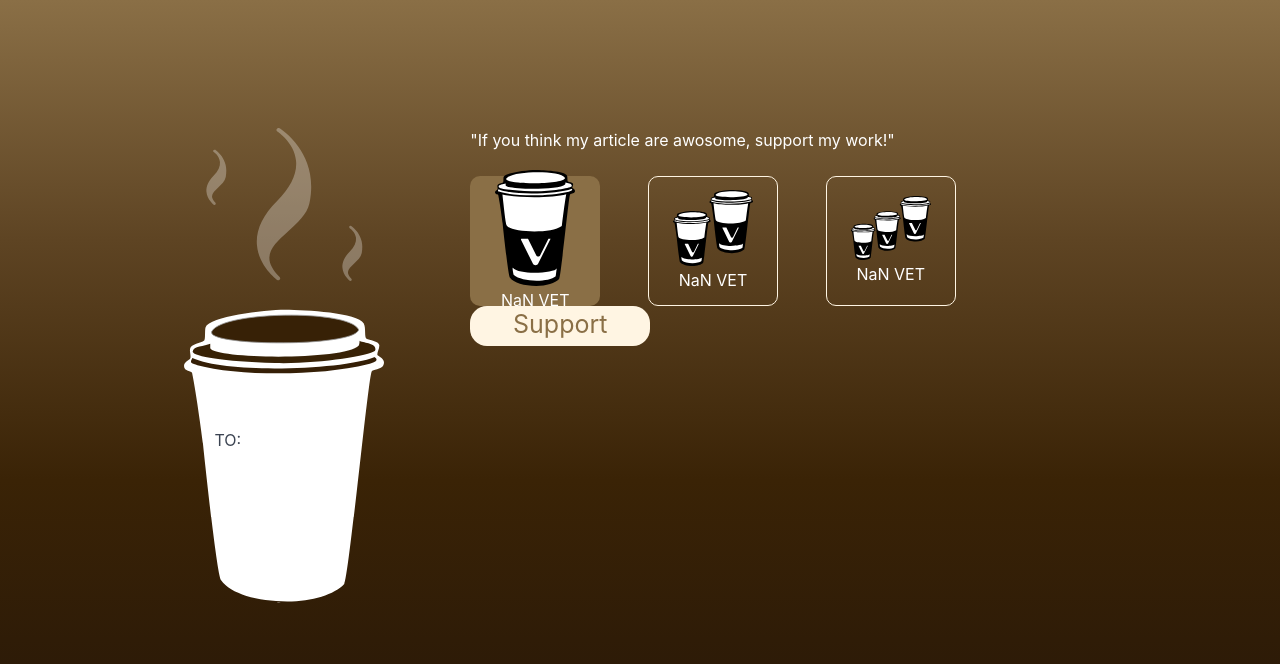
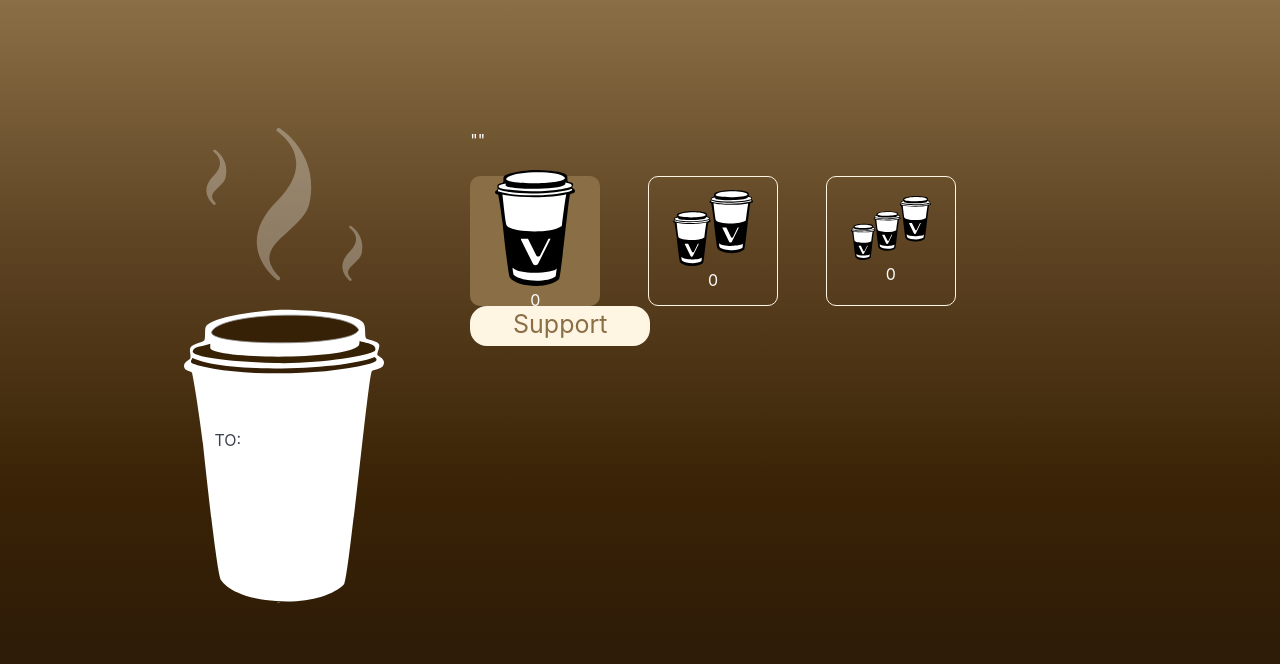
Before and after one commit to vechain/buy-me-a-coffee, a Vue app: page /#/backer in a window 1280 px wide. Shown: the top 664 px of the page. Built offline with nearby package versions, Linux system fonts and the light colour scheme.

Commit message:
add query param checking

```diff
--- a/package.json
+++ b/package.json
@@ -20,6 +20,7 @@
     "@vue/cli-plugin-pwa": "^3.4.0",
     "@vue/cli-plugin-typescript": "^3.4.0",
     "@vue/cli-service": "^3.4.0",
+    "bignumber.js": "^8.1.1",
     "node-sass": "^4.11.0",
     "sass-loader": "^7.1.0",
     "typescript": "^3.0.0",
--- /dev/null
+++ b/src/utils.ts
@@ -0,0 +1,9 @@
+export const ensure = (condition: boolean, msg = 'validate failed') => {
+    if (!condition) {
+        throw new Error(msg)
+    }
+}
+
+export const isAddress = function(val: string) {
+    return /^0x[0-9a-fA-F]{40}$/i.test(val)
+}
--- a/src/views/Backer.vue
+++ b/src/views/Backer.vue
@@ -12,7 +12,7 @@
                     <div class="column col-8">
                         <div class="columns">
                             <div class="column col-12">
-                                <p class="text-light">"If you think my article are awosome, support my work!"</p>
+                                <p class="text-light">"{{message}}"</p>
                             </div>
                             <div class="column col-12 coffee-options">
                                 <div class="columns">
@@ -20,7 +20,7 @@
                                         <div class="coffee-box" :class="{selected: selected == 0}" @click="selected=0">
                                             <div class="coffee">
                                                 <img src="../assets/1.svg" alt="buy 1 coffee">
-                                                <p class="text-light">{{amount}} VET</p>
+                                                <p class="text-light">{{amount}} {{unit}}</p>
                                             </div>
                                         </div>
                                     </div>
@@ -28,7 +28,7 @@
                                         <div class="coffee-box" :class="{selected: selected == 1}" @click="selected=1">
                                             <div class="coffee">
                                                 <img src="../assets/2.svg" alt="buy 1 coffee">
-                                                <p class="text-light">{{amount*2}} VET</p>
+                                                <p class="text-light">{{amount*2}} {{unit}}</p>
                                             </div>
                                         </div>
                                     </div>
@@ -36,7 +36,7 @@
                                         <div class="coffee-box" :class="{selected: selected == 2}" @click="selected=2">
                                             <div class="coffee">
                                                 <img src="../assets/3.svg" alt="buy 1 coffee">
-                                                <p class="text-light">{{amount*3}} VET</p>
+                                                <p class="text-light">{{amount*3}} {{unit}}</p>
                                             </div>
                                         </div>
                                     </div>
@@ -55,6 +55,8 @@
 
 <script lang="ts">
 import { Component, Vue, Prop } from 'vue-property-decorator'
+import {ensure, isAddress} from '../utils'
+import BigNumber from 'bignumber.js'
 
 @Component
 
@@ -66,32 +68,47 @@ export default class Backer extends Vue {
     unit = ''
     amount = 0
     selected = 0
+    supportEnabled = false
 
     created() {
-        this.name = this.$route.query.name as string
-        this.address = this.$route.query.addr as string
-        this.message = this.$route.query.msg as string
-        this.unit = this.$route.query.unit as string
-        this.amount = parseInt(this.$route.query.amount as string, 10)
+        try{
+            ensure((typeof this.$route.query.name === 'string') && this.$route.query.name.length > 0, 'validate  name faled')
+            ensure((typeof this.$route.query.addr === 'string') && isAddress(this.$route.query.addr), 'validate address failed')
+            ensure((typeof this.$route.query.msg === 'string') && this.$route.query.msg.length > 1, 'validate message failed')
+            ensure((typeof this.$route.query.unit === 'string') && this.$route.query.unit.length > 0, 'validate unit failed')
+            ensure((typeof this.$route.query.amount === 'string') && this.$route.query.amount.length > 0, 'validate amount failed')
+            this.name = this.$route.query.name as string
+            this.address = this.$route.query.addr as string
+            this.message = this.$route.query.msg as string
+            this.unit = this.$route.query.unit as string
+            const amount = parseInt(this.$route.query.amount as string, 10)
+            ensure(!isNaN(amount), "amount should be an valid number")
+            this.amount = parseInt(this.$route.query.amount as string, 10)
+            this.supportEnabled = true
+        }catch(e){
+            console.error('init failed', e)
+        }
     }
 
     supportMe() {
         if (!window.connex) {
             location.href = 'https://env.vechain.org/r/#' + encodeURIComponent(location.href)
         }
+        if(!this.supportEnabled){
+            return
+        }
         const signingService = connex.vendor.sign('tx')
 
         signingService.comment(`Donate ${this.amount * (this.selected+1)} ${this.unit} to ${this.address}`)
         signingService.request([{
             to: this.address,
-            value: this.amount * (this.selected+1),
+            value: '0x'+new BigNumber(this.amount * (this.selected+1)).multipliedBy(1e18).dp(0).toString(16),
             data: '0x',
         }]).then(ret => {
             console.log(ret)
         }).catch(e => {
             console.error(e)
         })
-
     }
 
 }
@@ -125,6 +142,7 @@ export default class Backer extends Vue {
 
 .coffee-box {
     display: flex;
+    cursor: pointer;
     border: 1px solid #FFF5E3;
     border-radius: 10px;
     width: 130px;
```
Also changed, not shown: 2 other files (tests, documents, lock files or other folders).
